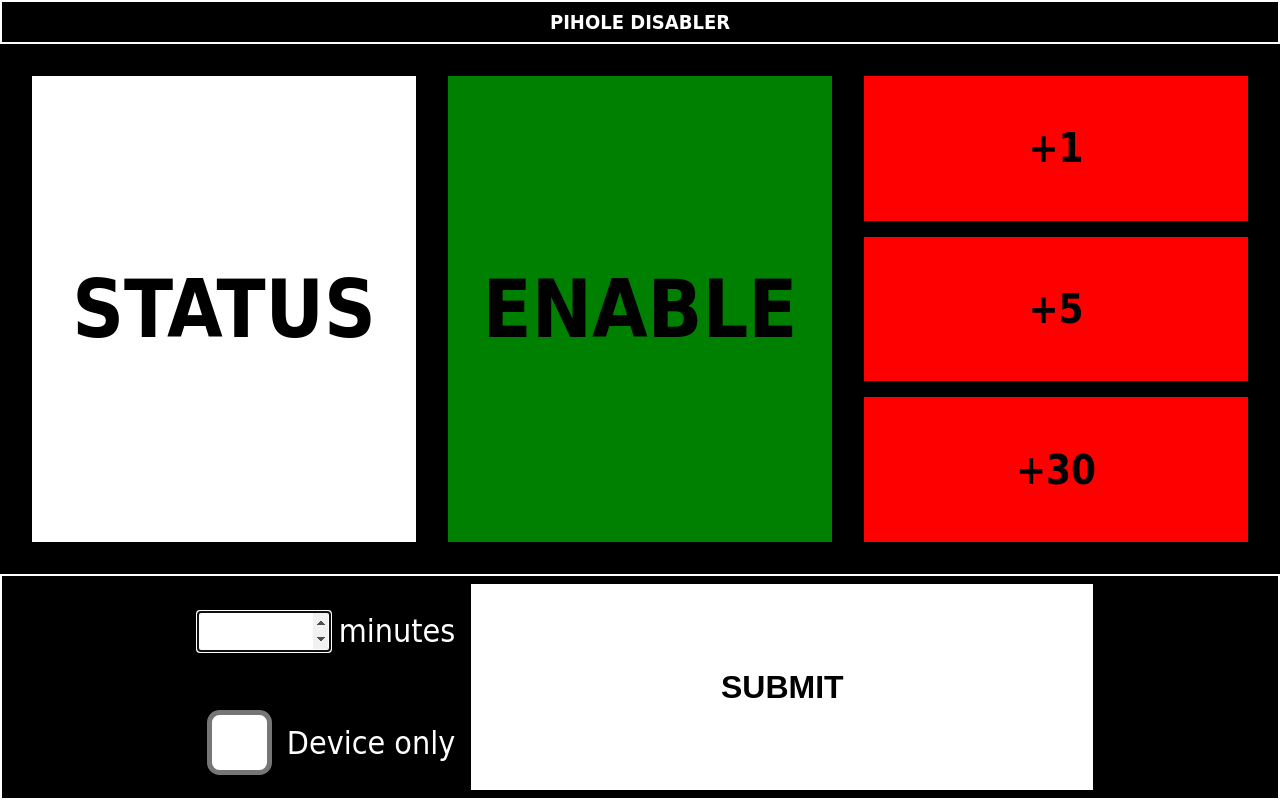
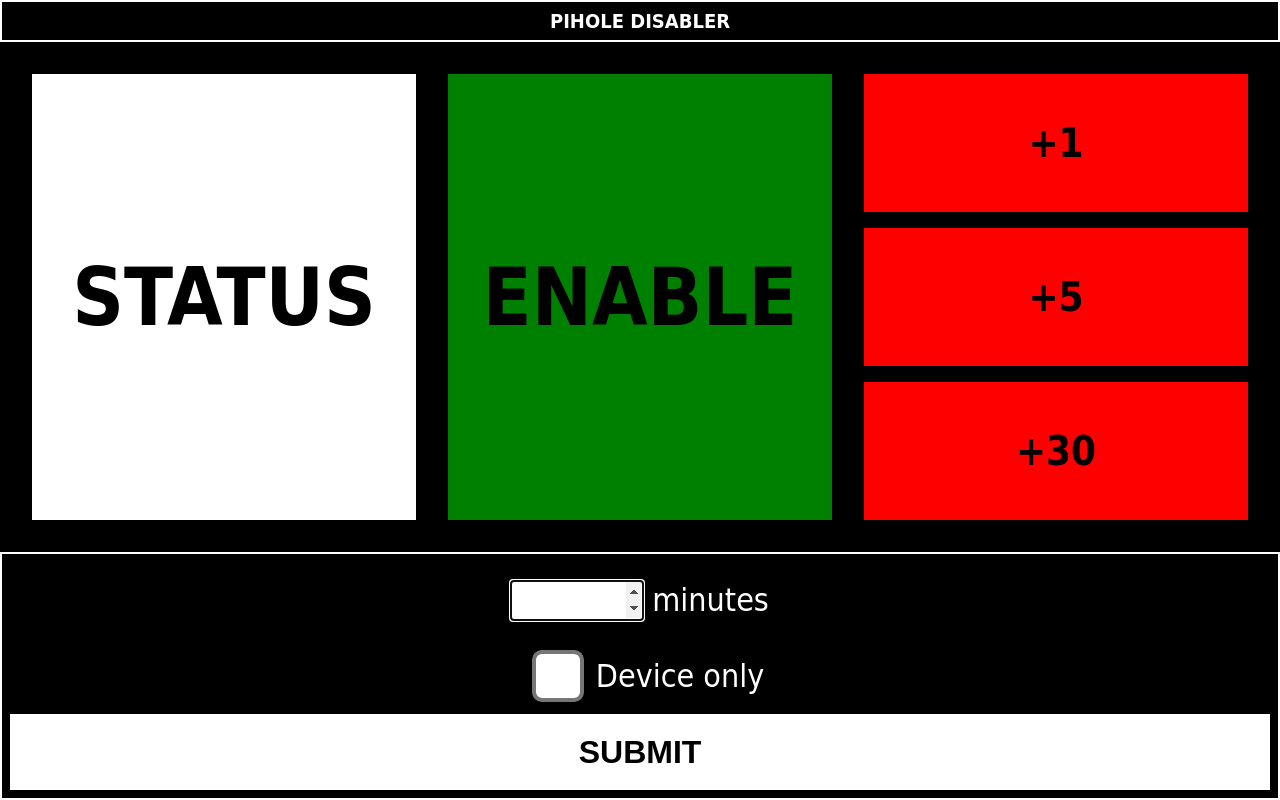
Before and after one commit to Anski-D/pihole-disable, a Python web app: template pihole_disable/templates/disable.html in a window 1280 px wide. Run offline with Jinja, Linux system fonts and the light colour scheme; the template is opened without the code that fills it, so the values that code supplies are empty.

Commit message:
Change for the form styling yet again

```diff
--- a/pihole_disable/static/styles.css
+++ b/pihole_disable/static/styles.css
@@ -93,33 +93,22 @@
         text-transform: uppercase;
     }
 }
-#form {
+form {
+    box-sizing: border-box;
     border: 2px solid white;
-}
-form {
+    display: grid;
+    grid-template-rows: repeat(3, 1fr);
     height: 100%;
-    display: grid;
-    grid-template-rows: repeat(2, 1fr);
-    grid-auto-columns: auto minmax(auto, 50%);
-    grid-template-areas:
-        "inputPeriod formSubmit"
-        "inputCheck formSubmit";
-    justify-content: center;
+    padding: 0.25em;
     font-size: 4vh;
 }
 form > label#form-period {
-    grid-area: inputPeriod;
     align-content: center;
-    justify-self: end;
 }
 form > label#form-check {
     display: flex;
-    grid-area: inputCheck;
-    justify-self: end;
+    justify-content: center;
     align-items: center;
-}
-form > * {
-    margin: 0.25em;
 }
 form input[type="number"], input[type="submit"] {
     font-size: 1em;
@@ -128,14 +117,12 @@
     border: none;
 }
 form input[type="number"] {
-    width: 4em;
+    max-width: 4em;
 }
 form input[type="checkbox"] {
-    zoom: 5;
+    zoom: 4;
 }
 form > input[type="submit"] {
-    grid-area: formSubmit;
-    padding: 0.25em;
     text-transform: uppercase;
     font-weight: bold;
     &:hover {
```
